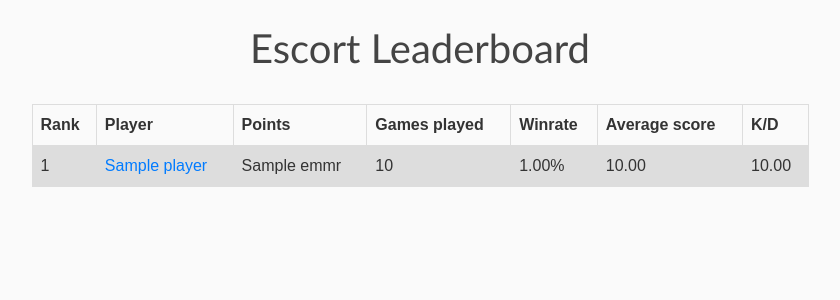
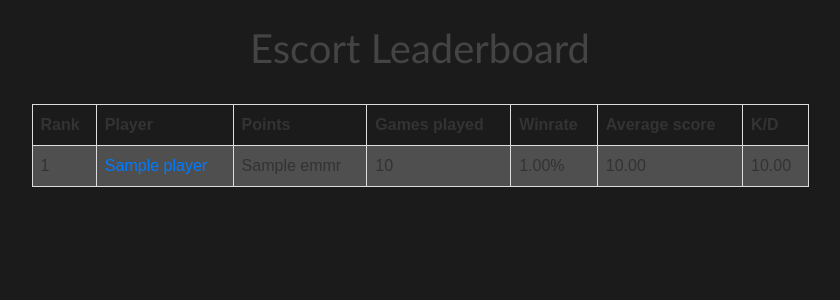
Before and after one commit to ACBMP/AN-Flask, a Flask app: page /escort in a window 1280 px wide. Shown: the part 56-356 px from the top of the page, without its empty margins (220-1060 px from the left). Run offline with Flask 2, Linux system fonts and the light colour scheme; a database or web service that is not in the repository returns one stand-in record (values such as "Sample title"); some libraries are stand-ins or nearby versions.

Commit message:
Changing the UI to dark

```diff
--- a/static/main.css
+++ b/static/main.css
@@ -1,5 +1,5 @@
 body {
-    background: #fafafa;
+    background: #1b1b1b;
     color: #333333;
     margin-top: 5rem;
   }
@@ -29,7 +29,7 @@ body {
   }
 
   .content-section {
-    background: #ffffff;
+    background: #1b1b1b;
     padding: 10px 20px;
     border: 1px solid #dddddd;
     border-radius: 3px;
@@ -37,11 +37,11 @@ body {
   }
 
   .article-title {
-    color: #444444;
+    color: #e3e3e3;
   }
 
   a.article-title:hover {
-    color: #428bca;
+    color: #f0f0f0;
     text-decoration: none;
   }
 
@@ -96,7 +96,7 @@ body {
   }
 
   tr:nth-child(even) {
-    background-color: #dddddd;
+    background-color: #4f4f4f;
   }
   h1 {
       font-family: 'Trebuchet MS', 'Lucida Sans Unicode', 'Lucida Grande', 'Lucida Sans', Arial, sans-serif;
```
